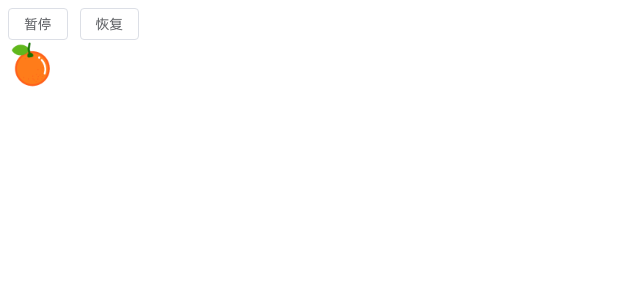
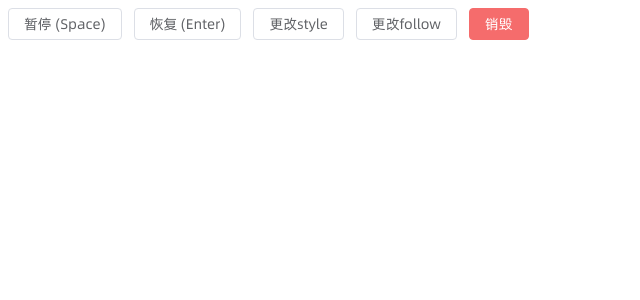
Before and after one commit to LeonCry/cursorwith-ts, a Vue app in the folder apps/vue-test/: page /#/main/test in a window 1280 px wide. Shown: the top 300 px of the page, without its empty margins (0-640 px from the left). Built offline with nearby package versions, Linux system fonts and the light colour scheme; no server answers.

Commit message:
feat(core): :sparkles: 新增public method

```diff
--- a/apps/vue-test/src/views/test/index.vue
+++ b/apps/vue-test/src/views/test/index.vue
@@ -1,33 +1,53 @@
 <script setup lang="ts">
 import { CreateCursorWith } from 'cursorwith-core';
-import img from './my.png';
 
 const cursorWith = ref<InstanceType<typeof CreateCursorWith> | null>(null);
 onMounted(() => {
   cursorWith.value = new CreateCursorWith({
-    style: { radius: 10, color: 'rgba(0,0,0,0.5)', borderWidth: 1, borderColor: 'rgba(0,0,0,1)', img },
+    style: { radius: 10, color: 'rgba(0,0,0,0.2)', borderWidth: 1, borderColor: 'rgba(0,0,0,1)' },
     follow: { type: 'time', timeRatio: 0.1 },
   });
 });
+
 function handlePause() {
   cursorWith.value?.pause();
 }
 function handleResume() {
   cursorWith.value?.resume();
 }
-onBeforeUnmount(() => {
+function handleStyleChange() {
+  cursorWith.value?.setStyle({ color: 'rgba(255,0,0,0.2)', borderColor: 'rgba(255,0,0,1)' });
+}
+function handleFollowChange() {
+  cursorWith.value?.setFollow({ type: 'gap', distance: 10 });
+}
+function handleDestroy() {
   cursorWith.value?.destroy();
+  cursorWith.value = null;
+}
+
+window.addEventListener('keydown', (e) => {
+  if (e.code === 'Space') handlePause();
+  else if (e.code === 'Enter') handleResume();
 });
 </script>
 
 <template>
   <section class="w-full h-full p-2">
     <ElButton @click="handlePause">
-      暂停
+      暂停 (Space)
     </ElButton>
     <ElButton @click="handleResume">
-      恢复
+      恢复 (Enter)
     </ElButton>
-    <img :src="img">
+    <ElButton @click="handleStyleChange">
+      更改style
+    </ElButton>
+    <ElButton @click="handleFollowChange">
+      更改follow
+    </ElButton>
+    <ElButton type="danger" @click="handleDestroy">
+      销毁
+    </ElButton>
   </section>
 </template>
--- a/packages/cursor-with/src/core/index.ts
+++ b/packages/cursor-with/src/core/index.ts
@@ -58,7 +58,7 @@ class CreateCursorWith {
     if (tx !== cx || ty !== cy) {
       this.drawCircle(this.currentPoint);
     }
-    requestAnimationFrame(this.loop);
+    this.loopId = requestAnimationFrame(this.loop);
   };
 
   private init() {
@@ -92,6 +92,18 @@ class CreateCursorWith {
     this.loopId = requestAnimationFrame(this.loop);
   }
 
+  public getCurrentPoint() {
+    return this.currentPoint;
+  }
+
+  public setStyle(style: Partial<CursorWithOptions['style']>) {
+    this.options.style = { ...this.options.style, ...style };
+  }
+
+  public setFollow(follow: CursorWithOptions['follow']) {
+    this.options.follow = { ...this.options.follow!, ...follow };
+  }
+
   public destroy() {
     this.pause();
     window.removeEventListener('resize', listenerUnWrapper('resize'));
```
